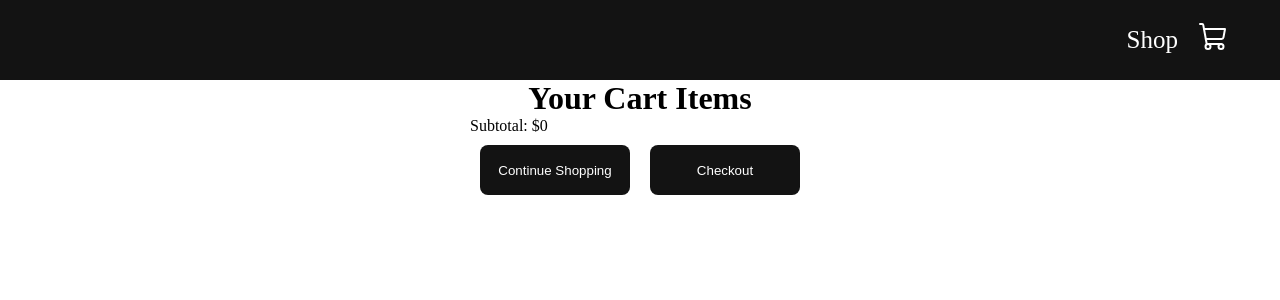
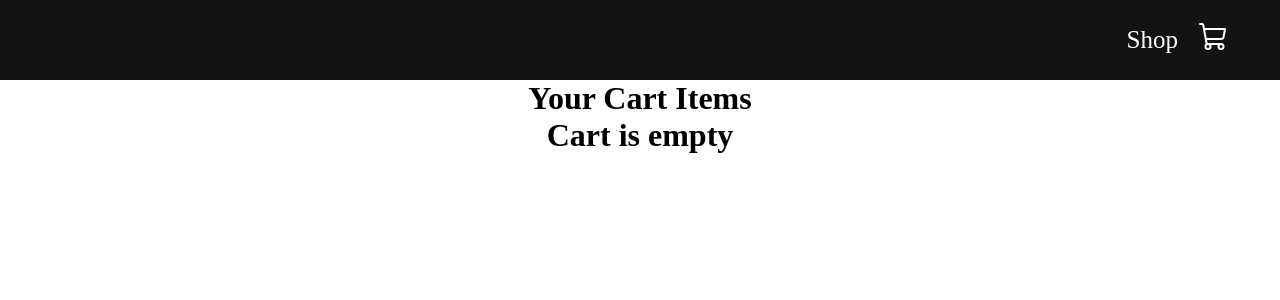
Before and after one commit to omar-zeineddine/context-ecommerce-cart, a React (Vite) app: page /cart in a window 1280 px wide. Shown: the top 300 px of the page. Built offline with nearby package versions, Linux system fonts and the light colour scheme.

Commit message:
feat - add cart conditional rendering

```diff
--- a/src/pages/cart/cart.jsx
+++ b/src/pages/cart/cart.jsx
@@ -1,4 +1,5 @@
 import { useContext } from "react";
+import { useNavigate } from "react-router-dom";
 import { products } from "../../data/products";
 import { ShopContext } from "../../context/shop-context";
 import { CartItem } from "./cart-item";
@@ -7,6 +8,8 @@
 export const Cart = () => {
   const { cartItems, getTotalCartAmount } = useContext(ShopContext);
   const totalAmount = getTotalCartAmount();
+
+  const navigate = useNavigate();
   return (
     <div className="cart">
       <div>
@@ -19,11 +22,15 @@
           }
         })}
       </div>
-      <div className="checkout">
-        <p>Subtotal: ${totalAmount}</p>
-        <button>Continue Shopping</button>
-        <button>Checkout</button>
-      </div>
+      {totalAmount > 0 ? (
+        <div className="checkout">
+          <p>Subtotal: ${totalAmount}</p>
+          <button onClick={() => navigate("/")}>Continue Shopping</button>
+          <button>Checkout</button>
+        </div>
+      ) : (
+        <h1>Cart is empty</h1>
+      )}
     </div>
   );
 };
```
